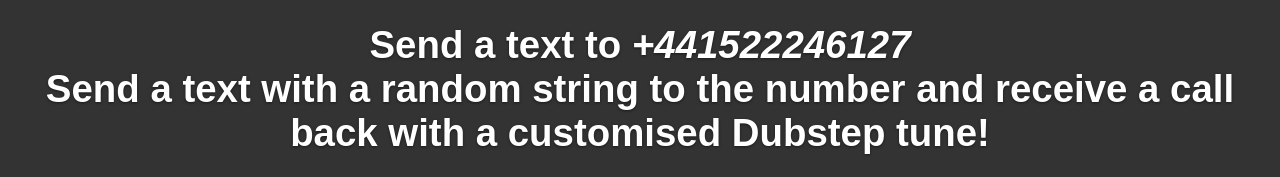
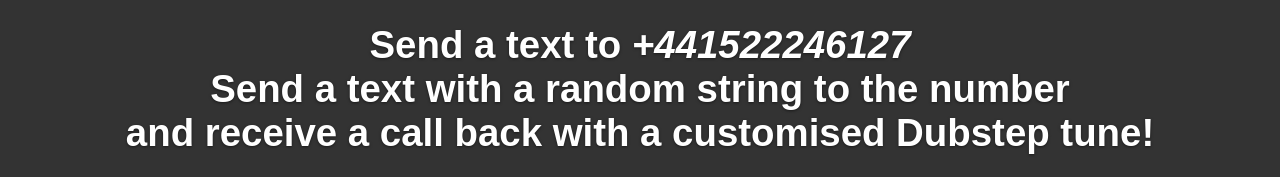
Before and after one commit to lukeg101/dubText, a website: page public/index.html in a window 1280 px wide. Shown: the part 652-829 px from the top of the page. Drawn offline with Linux system fonts and the light colour scheme.

Commit message:
sorting out DO

```diff
--- a/public/index.html
+++ b/public/index.html
@@ -10,7 +10,7 @@
 		<font face="sans-serif">
 		<p>Houman B. and Luke G. (The Dubwubs)</p>
 		<img src="./images/LOGO.png" height="600px" widtht="600px">
-		<h1><big>Send a text to<em> +441522246127</em> <br>Send a text with a random string to the number and receive a call back with a customised Dubstep tune!</big></h1>
+		<h1><big>Send a text to<em> +441522246127</em> <br>Send a text with a random string to the number<br> and receive a call back with a customised Dubstep tune!</big></h1>
 		</font>
 		</center>
 	</body>
```
